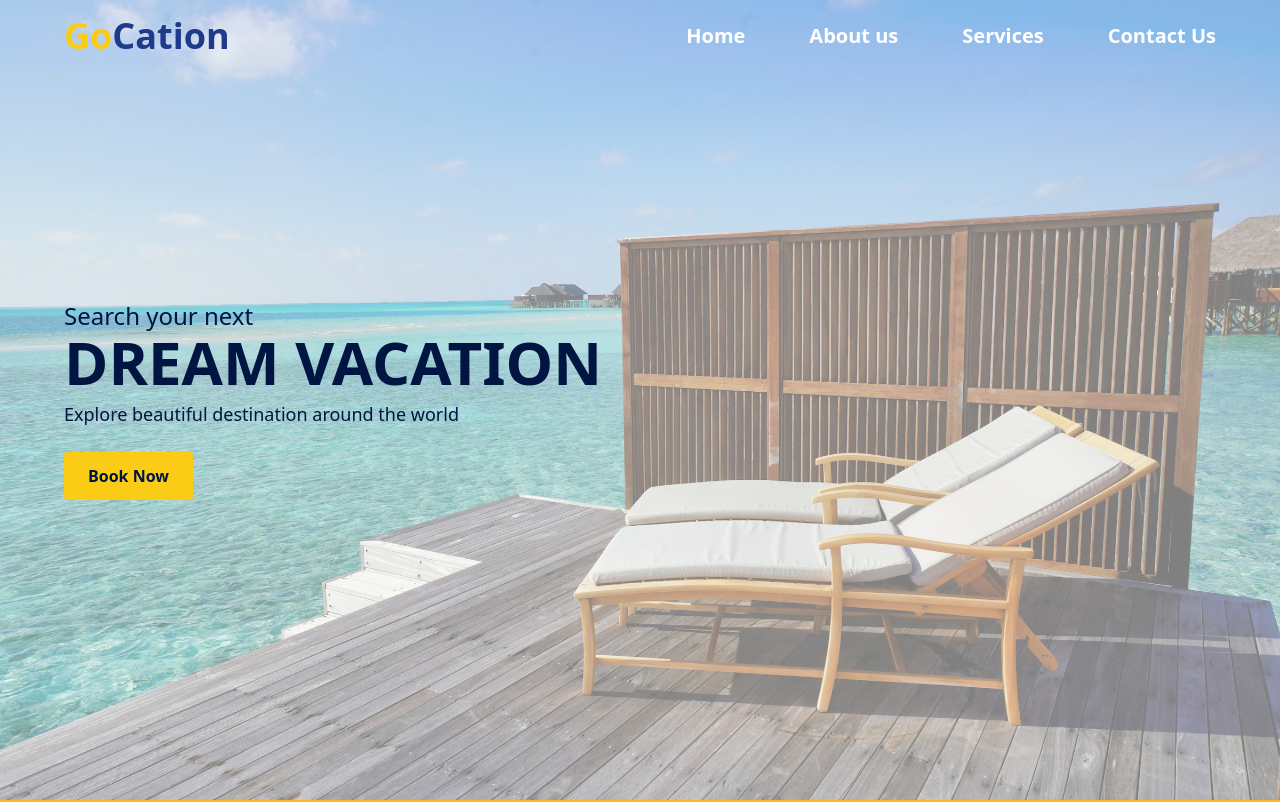
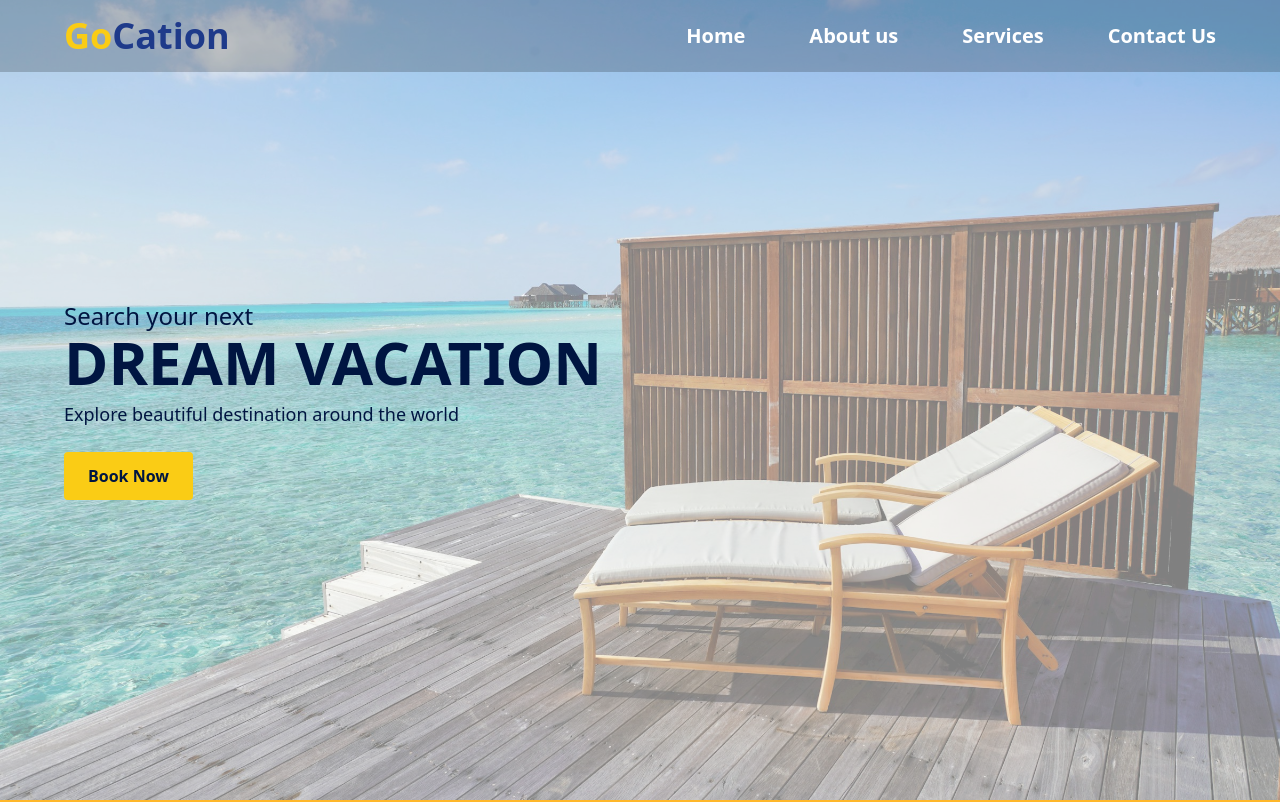
Before and after one commit to llatifah99/web-travel, a React (Vite) app: page / in a window 1280 px wide. Shown: the top 802 px of the page. Built offline with nearby package versions, Linux system fonts and the light colour scheme.

Commit message:
change color and opacity for navbar

```diff
--- a/src/App.jsx
+++ b/src/App.jsx
@@ -9,7 +9,7 @@ function App() {
   return (
     <>
       {/* Header Navigation */}
-      <header className="fixed top-0 left-0 w-full z-30 bg-[#b6c3ff] bg-opacity-10 px-6 md:px-16 py-4">
+      <header className="fixed top-0 left-0 w-full z-30 bg-black bg-opacity-20 px-6 md:px-16 py-4">
         <nav className="flex justify-between items-center text-white font-semibold">
           <div className="text-4xl font-bold text-yellow-400">
             Go<span className="text-blue-900">Cation</span>
```
